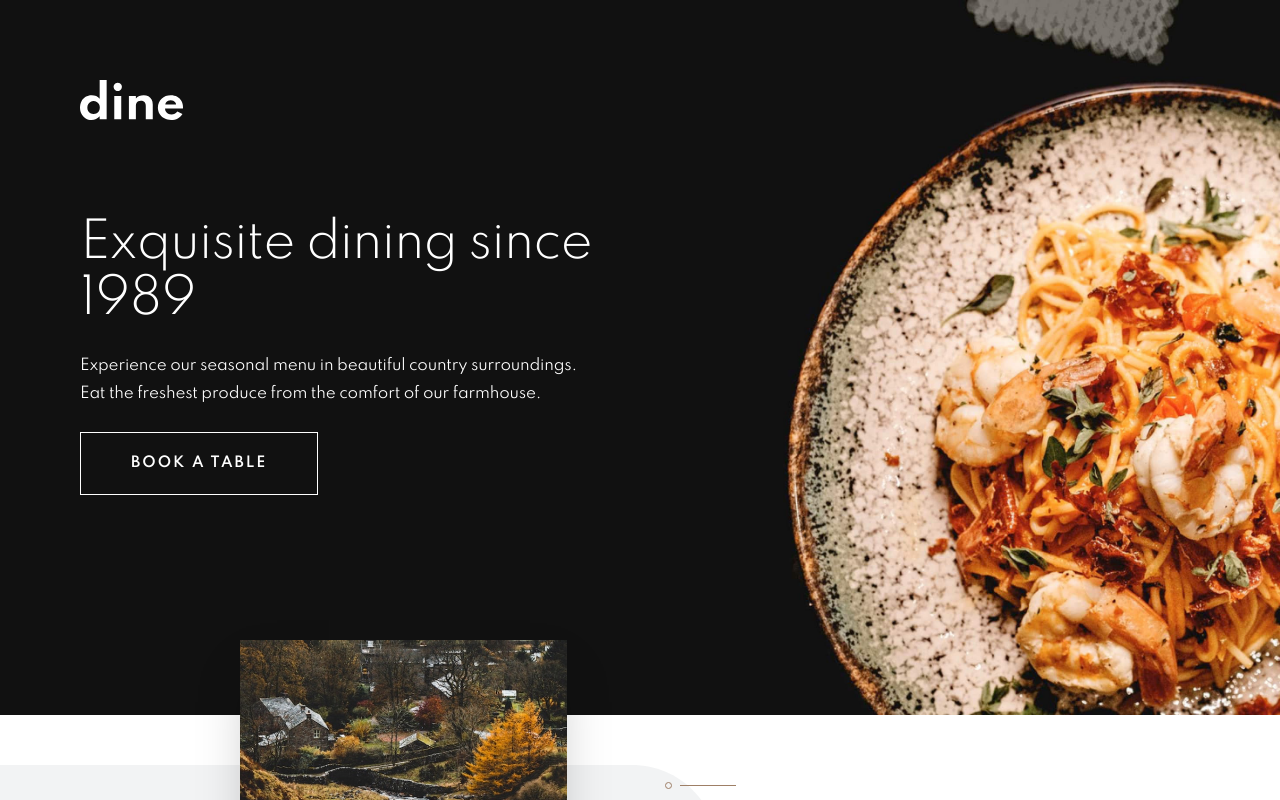
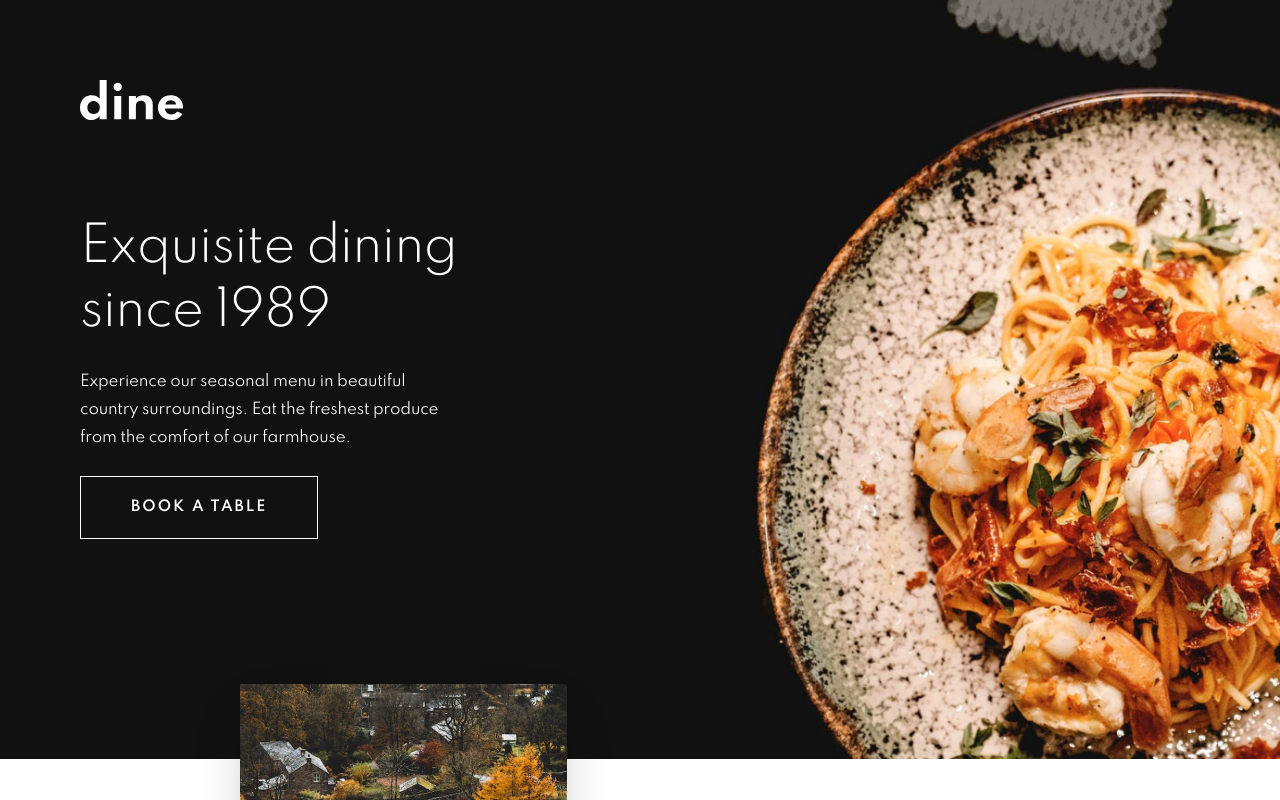
Before and after one commit to 0xShynn/frontendmentor-dine-restaurant-website, a Next.js app: page / in a window 1280 px wide. Shown: the top 800 px of the page. Built offline with nearby package versions, Linux system fonts and the light colour scheme.

Commit message:
updated/wip: hero comp, heading size

```diff
--- a/components/Hero.js
+++ b/components/Hero.js
@@ -40,8 +40,8 @@ const Hero = () => {
             lg: '220px',
             xl: '200px',
           }}
-          px={{ base: 6, lg: 20, xl: '160px' }}
-          pr={{ lg: '0' }}
+          pl={{ base: 6, lg: 20, xl: '160px' }}
+          pr={{ base: 6, lg: '0', xl: '0' }}
           mx={{ base: 'auto', lg: 0 }}
           align={{ base: 'center', lg: 'flex-start' }}
           textAlign={{ base: 'center', lg: 'left' }}
@@ -54,11 +54,17 @@ const Hero = () => {
             <DineLogo />
           </Box>
 
-          <Heading as="h1" variant="h1" color="white" mb="6">
+          <Heading
+            as="h1"
+            variant="h1"
+            color="white"
+            mb="6"
+            maxW={{ md: '400px', lg: '600px', xl: '900px' }}
+          >
             Exquisite dining since 1989
           </Heading>
 
-          <Text color="white" textStyle="body2" mb="6">
+          <Text color="white" textStyle="body2" mb="6" maxW="400px">
             Experience our seasonal menu in beautiful country surroundings. Eat
             the freshest produce from the comfort of our farmhouse.
           </Text>
--- a/theme/components/heading.js
+++ b/theme/components/heading.js
@@ -10,9 +10,9 @@ const Heading = {
     // H1, Spartan Light, 64px, 72px Line, -0,8 Character
     h1: {
       // you can also use responsive styles
-      fontSize: { base: '32px', lg: '48px', xl: '64px' },
+      fontSize: { base: '32px', md: '48px', xl: '64px' },
       fontWeight: 'light',
-      lineHeight: { base: '40px', lg: '56px', xl: '72px' },
+      lineHeight: { base: '40px', md: '64px', xl: '72px' },
       letterSpacing: '-0.8px',
       _hover: { color: 'blue' },
     },
```
